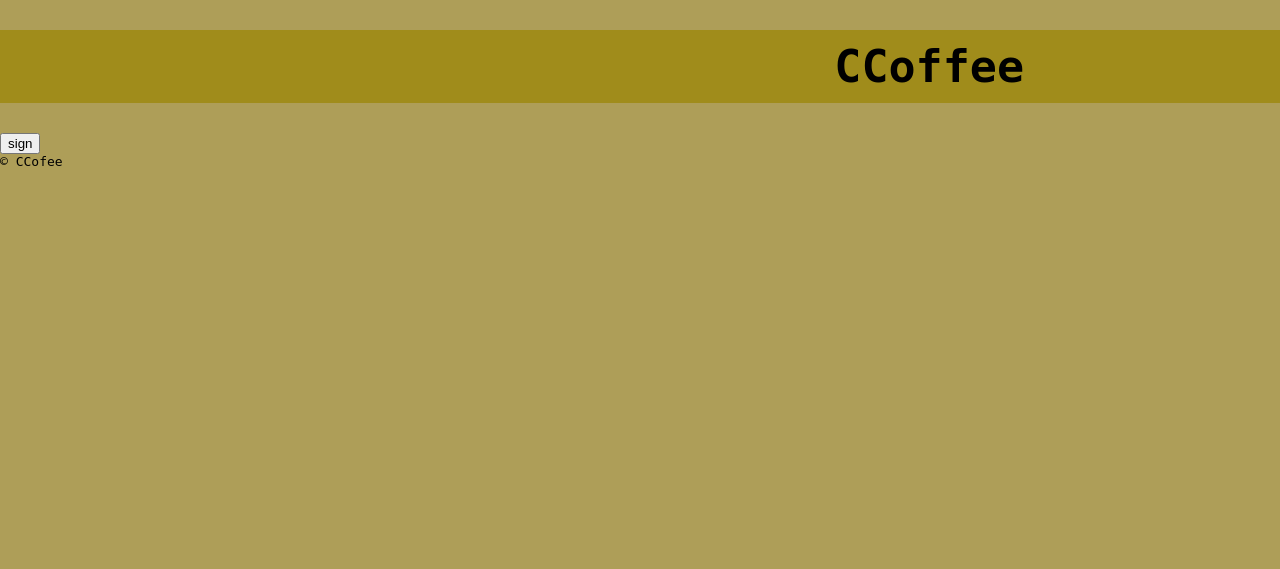
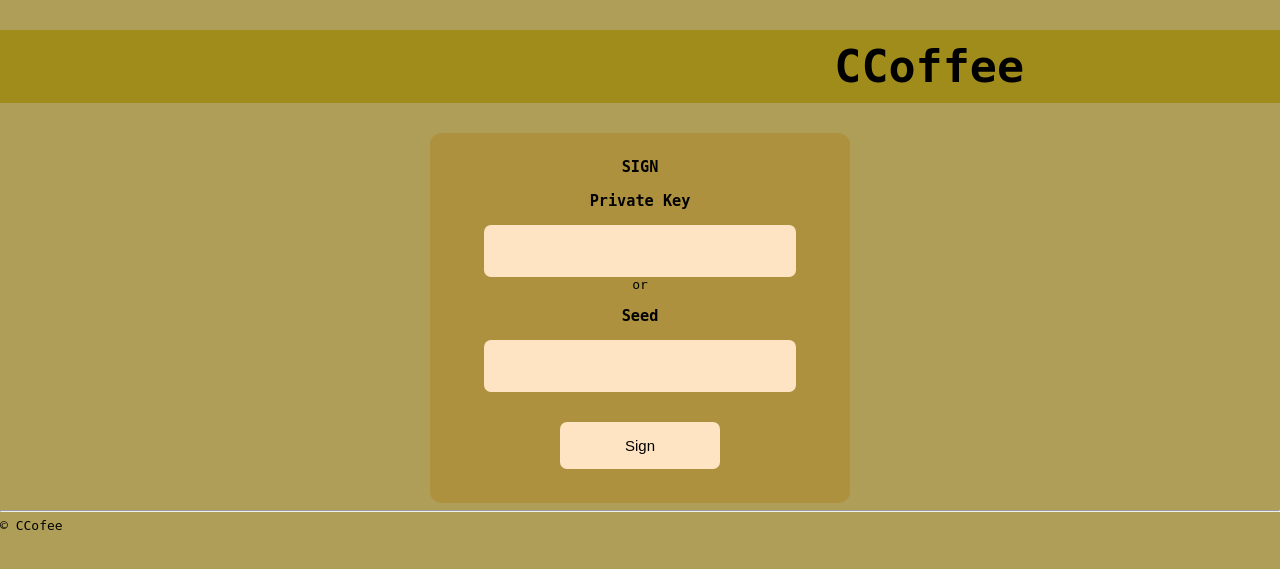
Before and after one commit to shevcovsfd/BGL, a Python web app: template templates/index.html in a window 1280 px wide. Shown: the top 569 px of the page. Run offline with Jinja, Linux system fonts and the light colour scheme; the template is opened without the code that fills it, so the values that code supplies are empty.

Commit message:
Add files via upload

```diff
--- a/templates/index.html
+++ b/templates/index.html
@@ -13,17 +13,31 @@
 	</header>
 
 	<main>
-		<section>
+			<section id="main" >
 
-		</section>
-		<aside>
-			<button>
-				sign
-			</button>
-		</aside>
+				<div class="container">
+					<form>
+						<h3>SIGN</h3>
+						<div class="in">
+							<h3 id="sign">Private Key</h3>
+							<div><input type="text"/><br></div>
+							<label id='or'>
+								or
+							</label> <br>
+							<h3 id="sign" >Seed</h3>
+							<div><input type="text"/></div>
+						<div><input type="submit" id="ln" value="Sign"/></div>
+					</div>
+					</form>
+				</dir>
+			</section>
 	</main>
+
+	<hr>
 	<footer>
-		<div class="copyright"> © CCofee </div>
+		<div class="copyright">
+			© CCofee
+		</div>
 	</footer>
 </body>
 </html>
```
